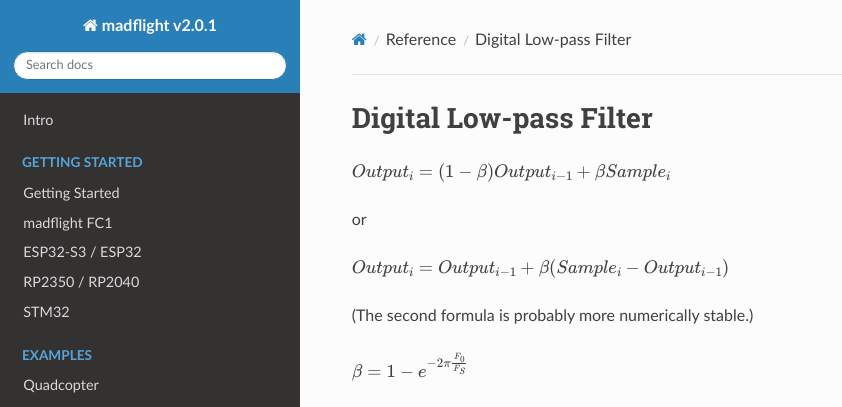
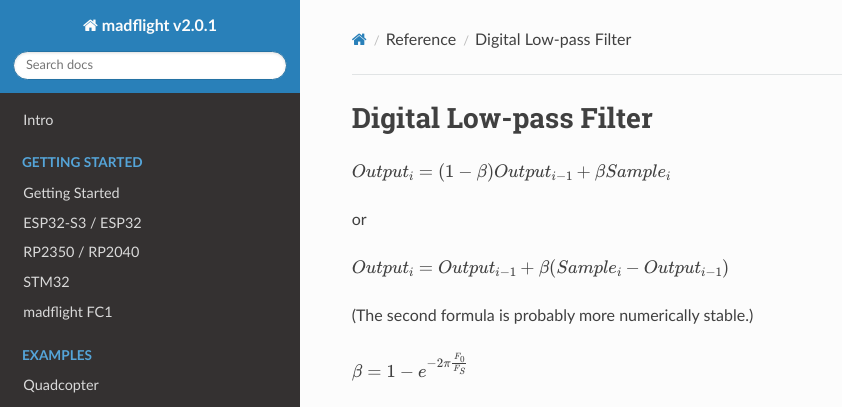
Before and after one commit to qqqlab/madflight-docs, an MkDocs documentation site: the page built from docs/Digital-Low-pass-Filter.md, in a window 1280 px wide. Shown: the top 407 px of the page, without its empty margins (0-842 px from the left). Built offline with MkDocs 1.6.1, drawn with Linux system fonts in a browser that asks for light colours; nearby versions of some CDN libraries; formulas are drawn with MathJax 3; part of the change alters nothing that is shown.

```diff
--- a/mkdocs.yml
+++ b/mkdocs.yml
@@ -20,10 +20,10 @@ nav:
   - Intro: index.md
   - Getting Started:
       - Getting Started: Getting-Started.md
-      - madflight FC1: Board-FC1.md
       - ESP32-S3 / ESP32: Board-ESP32.md
       - RP2350 / RP2040: Board-RP2040.md
       - STM32: Board-STM32.md
+      - madflight FC1: Board-FC1.md
   - Examples:
       - Quadcopter: Example-Quadcopter.md
       - Quadcopter Advanced: Example-Quadcopter-Advanced.md
```
